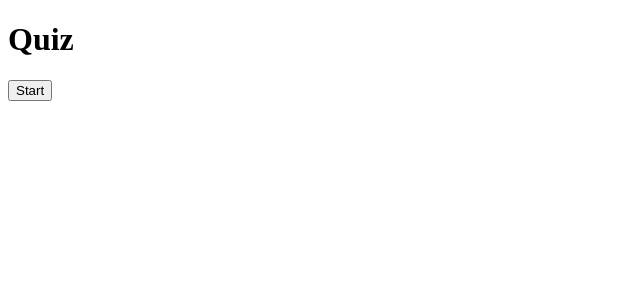
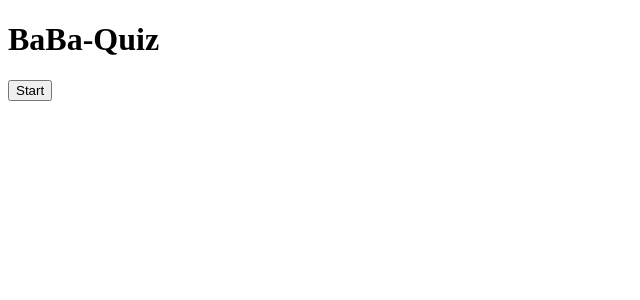
Before and after one commit to harou24/Quiz_app, a React (Create React App) app: page / in a window 1280 px wide. Shown: the top 300 px of the page, without its empty margins (0-640 px from the left). Built offline with nearby package versions, Linux system fonts and the light colour scheme; the HTML template or start-up script is replaced by a standard one.

Commit message:
last save

```diff
--- a/src/App.tsx
+++ b/src/App.tsx
@@ -74,14 +74,14 @@ const App = () => {
   console.log('question-> ' + questions + '\n');
   return (
     <div className="App">
-      <h1>Quiz</h1>
+      <h1>BaBa-Quiz</h1>
       {gameOver || userAnswers.length === TOTAL_QUESTIONS ?  (
         <button className="start" onClick={startQuiz}>
           Start
         </button>
       ) : null}
 
-      {!gameOver ? <p className="score">Score:</p> : null}
+      {!gameOver ? <p className="score">Score: {score}</p> : null}
       {loading ? <p>Loading Questions ...</p> : null }
       { !loading && !gameOver && (
         <QuestionCard
```
Also changed, not shown: src/App.styles.ts (added).
